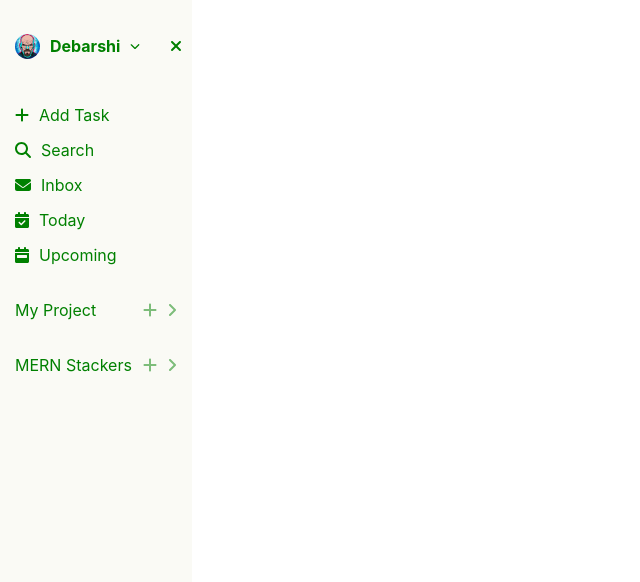
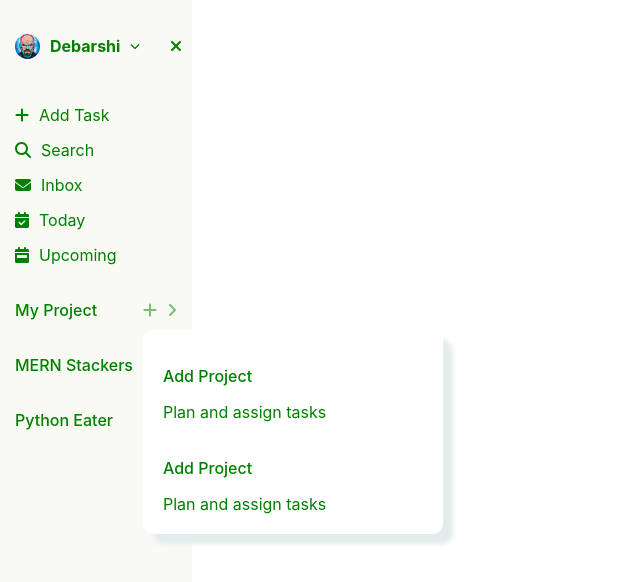
Before and after one commit to d-sqrd/mern-todoist-clone, a React (Create React App) app in the folder frontend/: page / in a window 1280 px wide. Both pictures are taken after a click on the icon 150 px from the left and 310 px from the top of the page. Shown: the top 582 px of the page, without its empty margins (0-640 px from the left). Built offline with nearby package versions, Linux system fonts and the light colour scheme.

Commit message:
added more dropdown functionalities

```diff
--- a/frontend/src/components/sidebar/Sidebar.css
+++ b/frontend/src/components/sidebar/Sidebar.css
@@ -1,7 +1,7 @@
 * {
     color: green;
 }
-.parent__container {
+.sidebar__parent__container {
     height: 100vh;
     width: 15vw;
     padding-left: 10px;
@@ -14,14 +14,14 @@
 .sidebar__hide {
     width: 0;
 }
-.account__info_sidebar__toggle {
+.sidebar__top__section {
     display: flex;
     flex-direction: row;
     align-items: center;
     justify-content: space-between;
     padding-top: 10px
 }
-.account__info__btn__container{
+.sidebar__account__info__btn__container{
     display: flex;
     justify-content: space-between;
     align-items: center;
@@ -29,7 +29,7 @@
     padding: 5px;
     transition: background 0.5s;
 }
-.account__info__btn__container:hover{
+.sidebar__account__info__btn__container:hover{
     cursor:pointer;
     background: rgb(236, 236, 228);
 }
@@ -55,3 +55,31 @@
 .sidebar__middle__section__item > span{
     margin-right: 10px;
 }
+.sidebar__acct__info__dropdown{
+    position: absolute;
+    top: 10px;
+    width: 300px;
+    background: white;
+    padding: 5px;
+    display: flex;
+    flex-direction: column;
+    justify-content: center;
+    border-radius: 10px;
+    box-shadow: 10px 10px 5px rgb(228, 235, 236);
+}
+.sidebar__btn__menu__dropdown__item {
+    /* border: 1px solid red; */
+    width: 100%;
+    border-radius: 10px;
+    padding: 10px;
+    margin: 0;
+    display: flex;
+    flex-direction: column;
+    /* align-items: center; */
+    justify-content: center;
+    transition: background 0.5s;
+}
+.sidebar__btn__menu__dropdown__item:hover{
+    cursor: pointer;
+    background: rgb(236, 236, 236);
+}
--- a/frontend/src/components/sidebar/Sidebar.js
+++ b/frontend/src/components/sidebar/Sidebar.js
@@ -13,12 +13,16 @@ import {
 } from "@fortawesome/free-solid-svg-icons";
 import { useState } from "react";
 import ProjectItem from "./projectItem/ProjectItem";
-const dummyProjects = ["My Project", "MERN Stackers"];
+const dummyProjects = ["My Project", "MERN Stackers", "Python Eater"];
 const Sidebar = () => {
   const [isSidebarVisible, setIsSidebarVisible] = useState(true);
+  const [isAcctInfoBtnClicked, setIsAcctInfoBtnClicked] = useState(false);
   const handleToggleSidebar = () => {
     console.log("inside handle toggle sidebar");
     setIsSidebarVisible((prev) => !prev);
+  };
+  const handleAccountInfoBtnClick = () => {
+    setIsAcctInfoBtnClicked((prev) => !prev);
   };
   return (
     <>
@@ -31,16 +35,12 @@ const Sidebar = () => {
           />
         </div>
       ) : (
+        <div className="sidebar__parent__container">
+          <div className="sidebar__top__section">
             <div
-          className={
-            isSidebarVisible
-              ? "parent__container"
-              : "parent__container sidebar__hide"
-          }
+              className="sidebar__account__info__btn__container"
+              onClick={handleAccountInfoBtnClick}
             >
-          <div>
-            <div className="account__info_sidebar__toggle">
-              <div className="account__info__btn__container">
               <img
                 src={avatar}
                 alt=""
@@ -51,15 +51,26 @@ const Sidebar = () => {
                 }}
               ></img>
               <h4 style={{ marginRight: "10px" }}>Debarshi</h4>
-                <FontAwesomeIcon
-                  icon={faChevronDown}
-                  style={{ width: "10px" }}
-                />
+              <FontAwesomeIcon icon={faChevronDown} style={{ width: "10px" }} />
             </div>
+
             <div>
-                {/* <button onClick={handleToggleSidebar}>Toggle Sidebar</button> */}
               <FontAwesomeIcon icon={faXmark} onClick={handleToggleSidebar} />
             </div>
+          </div>
+          <div style={{ position: "relative" }}>
+            {isAcctInfoBtnClicked ? (
+              <div className="sidebar__acct__info__dropdown">
+                <div className="sidebar__btn__menu__dropdown__item">
+                  <p style={{ fontWeight: 500 }}>My Account</p>
+                </div>
+                <div className="sidebar__btn__menu__dropdown__item">
+                  <p style={{ fontWeight: 500 }}>Logout</p>
+                </div>
+              </div>
+            ) : (
+              <></>
+            )}
           </div>
           <div className="sidebar__middle__section">
             <div className="sidebar__middle__section__item">
@@ -93,7 +104,7 @@ const Sidebar = () => {
               Upcoming
             </div>
           </div>
-            <div className="project__section__container">
+          <div>
             {dummyProjects.map((project, index) => {
               return (
                 <div key={index}>
@@ -103,7 +114,6 @@ const Sidebar = () => {
             })}
           </div>
         </div>
-        </div>
       )}
     </>
   );
--- a/frontend/src/components/sidebar/projectItem/ProjectItem.css
+++ b/frontend/src/components/sidebar/projectItem/ProjectItem.css
@@ -1,6 +1,6 @@
-.project__item__button__container {
+.project__item__header__container {
     height: 35px;
-    margin: 20px 0;
+    /* margin: 20px 0; */
     border-radius: 10px;
     display: flex;
     align-items: center;
@@ -8,7 +8,7 @@
     padding: 5px;
     transition: background 0.5s;
 }
-.project__item__button__container:hover {
+.project__item__header__container:hover {
     cursor:pointer;
     background: rgb(236, 236, 228);
 }
@@ -31,3 +31,36 @@
     100% {transform: rotate(0deg);}
     0% {transform: rotate(90deg);}
 }
+.project__item__subproject__container{
+    height: 35px;
+    border-radius: 10px;
+    display: flex;
+    flex-direction: column;
+    align-items: center;
+    justify-content: space-between;
+    padding: 10px;
+    opacity: 1;
+    transition: background 0.5s, opacity 1s ease-in-out, height 0.5s ease-out;
+}
+.project__item__subproject__container:hover {
+    cursor:pointer;
+    background: rgb(236, 236, 228);
+}
+.project__item__subproject__container__close{
+    height:0;
+    opacity:0;
+}
+.project__item__plus__btn__menu__container{
+    position: absolute;
+    top: 30px;
+    z-index: 1;
+    display: flex;
+    flex-direction: column;
+    align-items: center;
+    justify-content: center;
+    width: 300px;
+    box-shadow: 10px 10px 5px rgb(228, 235, 236);
+    border-radius: 10px;;
+    background: white;
+    padding: 10px;
+}
--- a/frontend/src/components/sidebar/projectItem/ProjectItem.js
+++ b/frontend/src/components/sidebar/projectItem/ProjectItem.js
@@ -2,23 +2,30 @@ import "./ProjectItem.css";
 import { FontAwesomeIcon } from "@fortawesome/react-fontawesome";
 import { faPlus, faAngleRight } from "@fortawesome/free-solid-svg-icons";
 import { useState } from "react";
+import PlusButtonDropDown from "./plusButtonDropdown/PlusButtonDropDown";
 
 const subProjectItems = ["Sub Project Item 1", "Sub Project Item 2"];
 
 const ProjectItem = ({ projectDetails }) => {
   const [isCollapsed, setIsCollapsed] = useState(false);
+  const [isPlusBtnMenuOpen, setIsPlusBtnMenuOpen] = useState(false);
   const handleArrowClick = () => {
     // console.log(`inside handleArrowClick = ${isCollapsed}`);
     setIsCollapsed((prevIsCollapsed) => !prevIsCollapsed);
   };
+  const handlePlusIconClick = () => {
+    setIsPlusBtnMenuOpen((prev) => !prev);
+  };
   return (
-    <div className="project__item__button__container">
-      {projectDetails}
-      <div>
+    <div style={{ margin: "20px 0px" }}>
+      <div className="project__item__header__container">
+        <p style={{ fontWeight: 500 }}>{projectDetails}</p>
+        <div style={{ position: "relative" }} className="grandpa">
           <FontAwesomeIcon
             icon={faPlus}
             style={{ marginRight: "10px" }}
             className="project__item__button__icons"
+            onClick={handlePlusIconClick}
           />
           <FontAwesomeIcon
             icon={faAngleRight}
@@ -29,7 +36,23 @@ const ProjectItem = ({ projectDetails }) => {
             }
             onClick={handleArrowClick}
           />
+          <PlusButtonDropDown isOpen={isPlusBtnMenuOpen} />
         </div>
+      </div>
+      {subProjectItems.map((subProjectItem, index) => {
+        return (
+          <div
+            key={index}
+            className={
+              isCollapsed
+                ? "project__item__subproject__container"
+                : "project__item__subproject__container__close"
+            }
+          >
+            <div>{subProjectItem}</div>
+          </div>
+        );
+      })}
     </div>
   );
 };
--- /dev/null
+++ b/frontend/src/components/sidebar/projectItem/plusButtonDropdown/PlusButtonDropDown.js
@@ -0,0 +1,19 @@
+const PlusButtonDropDown = ({ isOpen }) => {
+  if (!isOpen) return null;
+  return (
+    <div>
+      <div className="project__item__plus__btn__menu__container">
+        <div className="sidebar__btn__menu__dropdown__item">
+          <p style={{ fontWeight: 500 }}>Add Project</p>
+          <span>Plan and assign tasks</span>
+        </div>
+        <div className="sidebar__btn__menu__dropdown__item">
+          <p style={{ fontWeight: 500 }}>Add Project</p>
+          <span>Plan and assign tasks</span>
+        </div>
+      </div>
+    </div>
+  );
+};
+
+export default PlusButtonDropDown;
```
Lines whose indentation alone changed are shown as unchanged.
